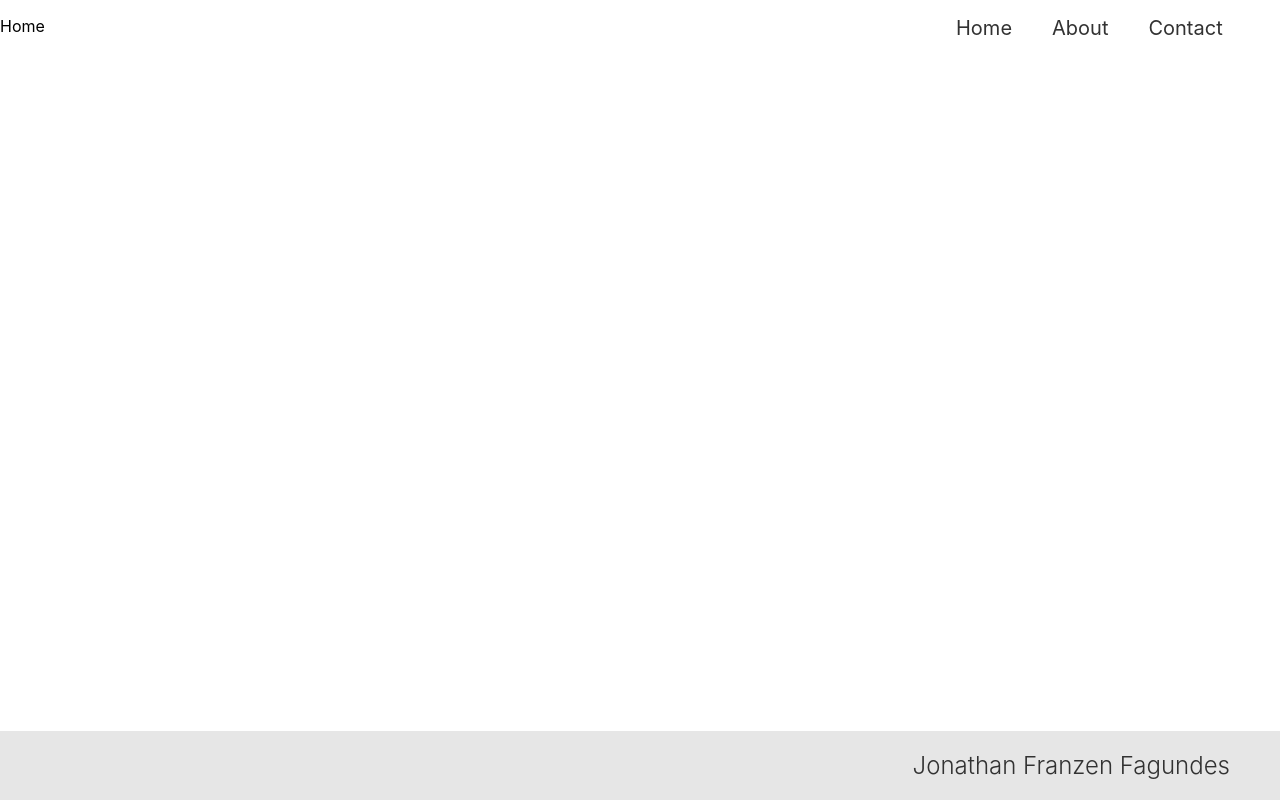
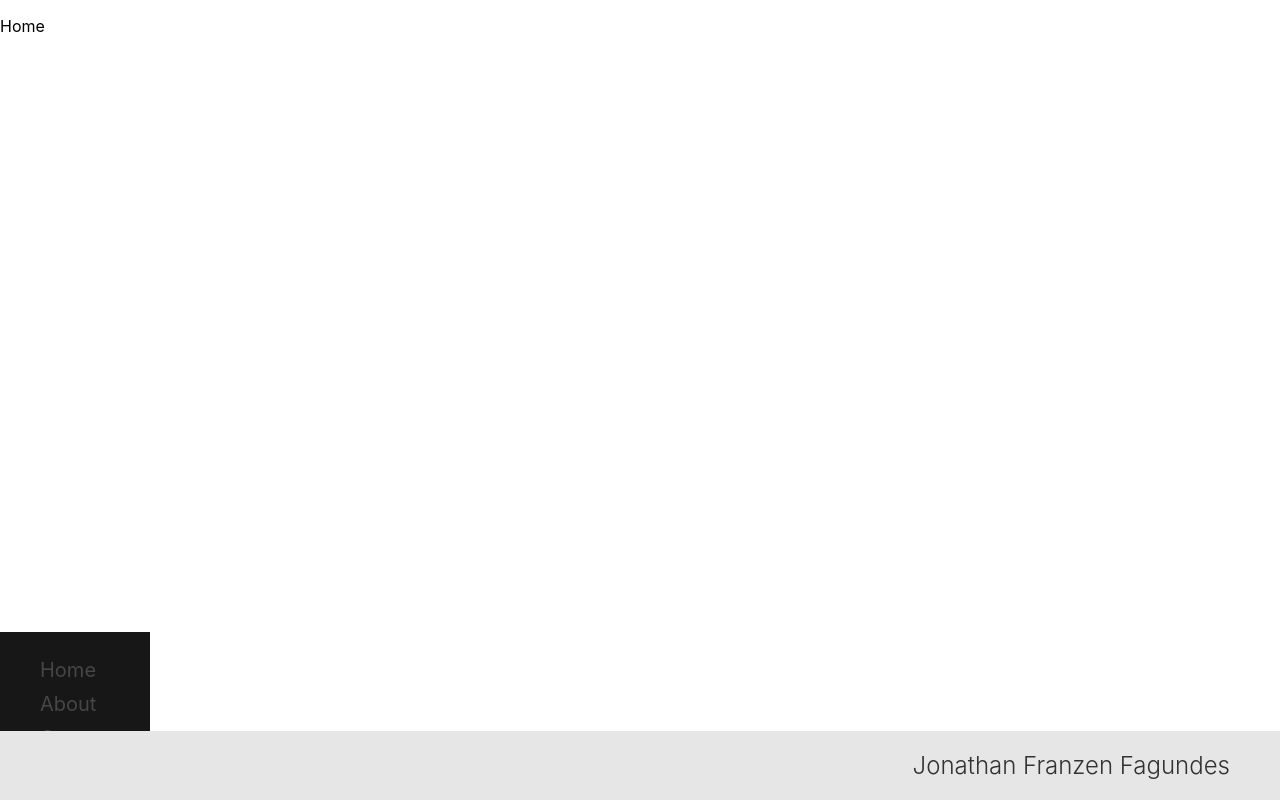
Before and after one commit to joohnyfranzen/My-Portfolio, a React (Create React App) app: page / in a window 1280 px wide. Built offline with nearby package versions, Linux system fonts and the light colour scheme.

Commit message:
Navbar edited

```diff
--- a/src/Components/Navbar/Navbar.css
+++ b/src/Components/Navbar/Navbar.css
@@ -1,27 +1,31 @@
 nav{
-    top: 0;
-    display: flex;
-    justify-content: end;
-    width: 100%;
+    bottom: 0;
+    justify-content: flex-start;
     position: fixed;
+    display:flex ;
+
 }
 .nav{
-    width: 30%;
+    display:flex ;
+    background-color: rgb(23, 23, 23);
+    width: 150px;
 }
 .nav ul {
-    display:flex ;
+    display: inline ;
+    background-color: rgb(23, 23, 23);
 }
 .nav ul li{
-    margin: 0 20px;
-    list-style: none;
+    display: flex;
+    margin: 10px 0 auto;
+    background-color: rgb(23, 23, 23);
+
 }
 .nav ul li a{
     text-decoration: none;
     font-size: 20px;
-    color: rgb(50, 50, 50);
-    border-bottom: 2px solid transparent;
+    color: rgb(70, 70, 70);
+    background-color: rgb(23, 23, 23);
 }
 .nav ul li a:hover{
-    color: black;
-    border-bottom: 2px solid black;
+    color: rgb(120, 120, 120);
 }
--- a/src/Components/Navbar/Navbar.js
+++ b/src/Components/Navbar/Navbar.js
@@ -16,6 +16,9 @@ export default function Navbar() {
                     <li>
                         <Link to="/contact">Contact</Link>
                     </li>
+                    <li>
+                        <Link to="/projects">Projects</Link>
+                    </li>
                 </ul>
             </div>
         </nav>
```
